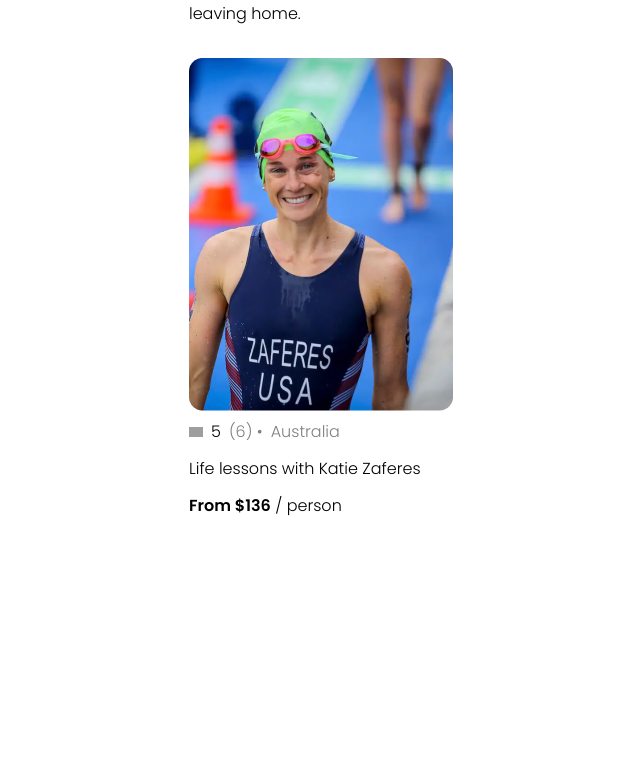
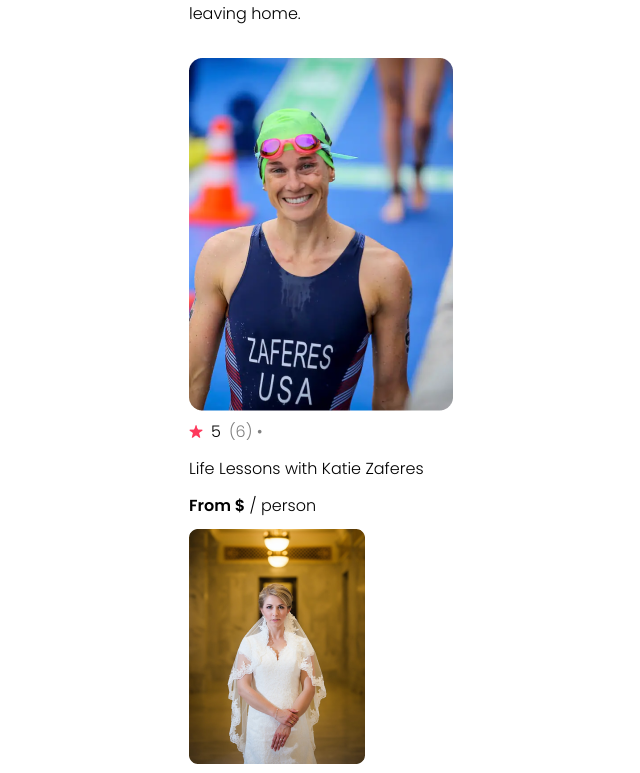
Before and after one commit to Akshay-Tarde/airbnb-clone, a React (Vite) app: page / in a window 1280 px wide. Shown: the part 527-1300 px from the top of the page, without its empty margins (147-787 px from the left). Before the commit the page ends 1104 px from the top, so only its background shows below. Built offline with nearby package versions, Linux system fonts and the light colour scheme; grey boxes are pictures that could not be loaded.

Commit message:
Refactored the code for generating card components using the data and map.

```diff
--- a/src/App.jsx
+++ b/src/App.jsx
@@ -2,8 +2,15 @@
 import Navbar from "./components/Navbar";
 import Hero from "./components/Hero";
 import Card from "./components/Card";
+import data from "./data.jsx";
 
 export default function App() {
+  // console.log(data);
+  // const data = data;
+  const cardComponents = data.map( item => <Card key={item.id} img={item.coverImg} rating={item.stats.rating}
+                                            reviewCount={item.stats.reviewCount} location={item.location}
+                                            title={item.title} description={item.description}
+                                            />)
   return (
     <div className="main-container">
       <header>
@@ -12,8 +19,7 @@
       <main>
         <Hero/>
           <section className="card-section container">
-            <Card img='katie-zaferes.png' rating={5.0} reviewCount={6} country="Australia"
-                  title="Life lessons with Katie Zaferes" price={136} />
+            {cardComponents}
           </section>
       </main>
     </div>
--- a/src/components/Card.jsx
+++ b/src/components/Card.jsx
@@ -3,12 +3,11 @@
 
 
 export default function Card(props) {
-    console.log(props);
     return (
         <div className="card">
             <img src={`./assets/${props.img}`} className="card-image" />
             <div className="card-stats">
-                <img src="./star-1.png" className="card-star" />
+                <img src="./assets/star-1.png" className="card-star" />
                 <span>{props.rating}</span>
                 <span className="gray">({props.reviewCount}) • </span>
                 <span className="gray">{props.country}</span>
```
Also changed, not shown: public/assets/mountain-bike.png (added), public/assets/wedding-photography.png (added).
